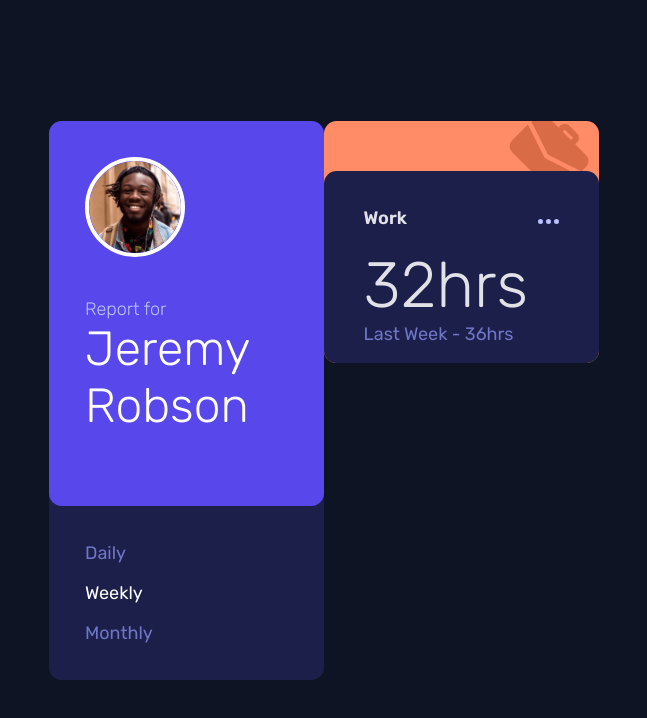
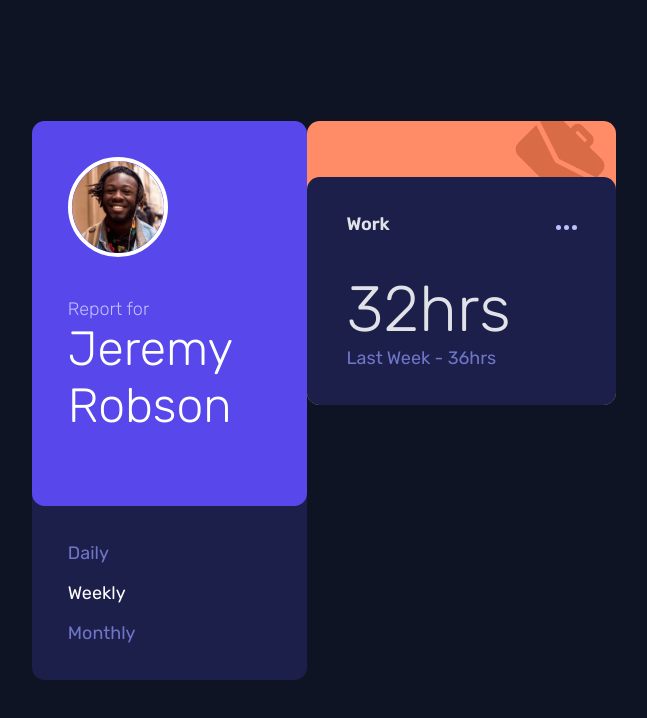
Before and after one commit to mahiv87/chrono-dash, a React (Vite) app: page / in a window 1280 px wide. Shown: the top 718 px of the page, without its empty margins (316-963 px from the left). Built offline with nearby package versions, Linux system fonts and the light colour scheme.

Commit message:
adjusted card padding

```diff
--- a/src/components/CardComponent/CardComponent.module.css
+++ b/src/components/CardComponent/CardComponent.module.css
@@ -1,7 +1,7 @@
 .container {
 	/* display: flex;
 	flex-direction: column; */
-	width: 275px;
+	width: 17.188rem;
 	background-color: hsl(15, 100%, 70%);
 	border-radius: 0.7rem;
 }
@@ -10,15 +10,15 @@
 	display: flex;
 	justify-content: end;
 	overflow: hidden;
-	height: 50px;
+	height: 3.125rem;
 }
 
 .icon {
 	position: relative;
-	top: -7px;
-	right: 10px;
-	width: 80px;
-	height: 80px;
+	top: -0.438rem;
+	right: 0.625rem;
+	width: 5rem;
+	height: 5rem;
 }
 
 .activityInfo {
@@ -41,7 +41,7 @@
 .timeContainer {
 	display: flex;
 	flex-direction: column;
-	padding: 0rem 1.2rem;
+	padding: 1rem 1.2rem;
 }
 
 .time {
```
